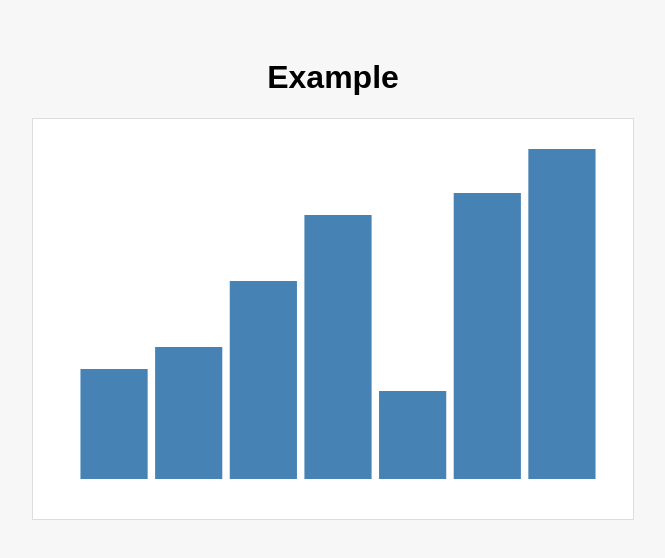
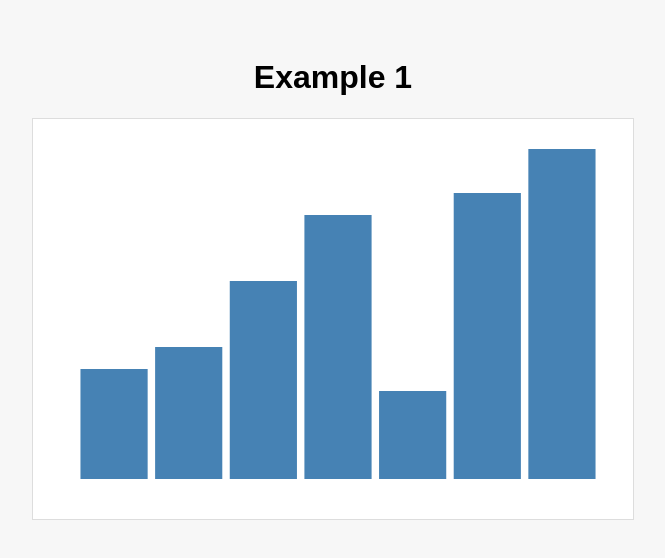
Before and after one commit to duongbnf/TestGit, a website built with Vite: page index.html in a window 1280 px wide. Shown: the whole page, without its empty margins (307-972 px from the left). Built offline with nearby package versions, Linux system fonts and the light colour scheme.

Commit message:
Change in html file

```diff
--- a/index.html
+++ b/index.html
@@ -7,7 +7,7 @@
     <link rel="stylesheet" href="/src/style.css" />
   </head>
   <body>
-    <h1>Example</h1>
+    <h1>Example 1</h1>
     <svg width="600" height="400"></svg>
 
     <script type="module" src="/src/main.js"></script>
```
